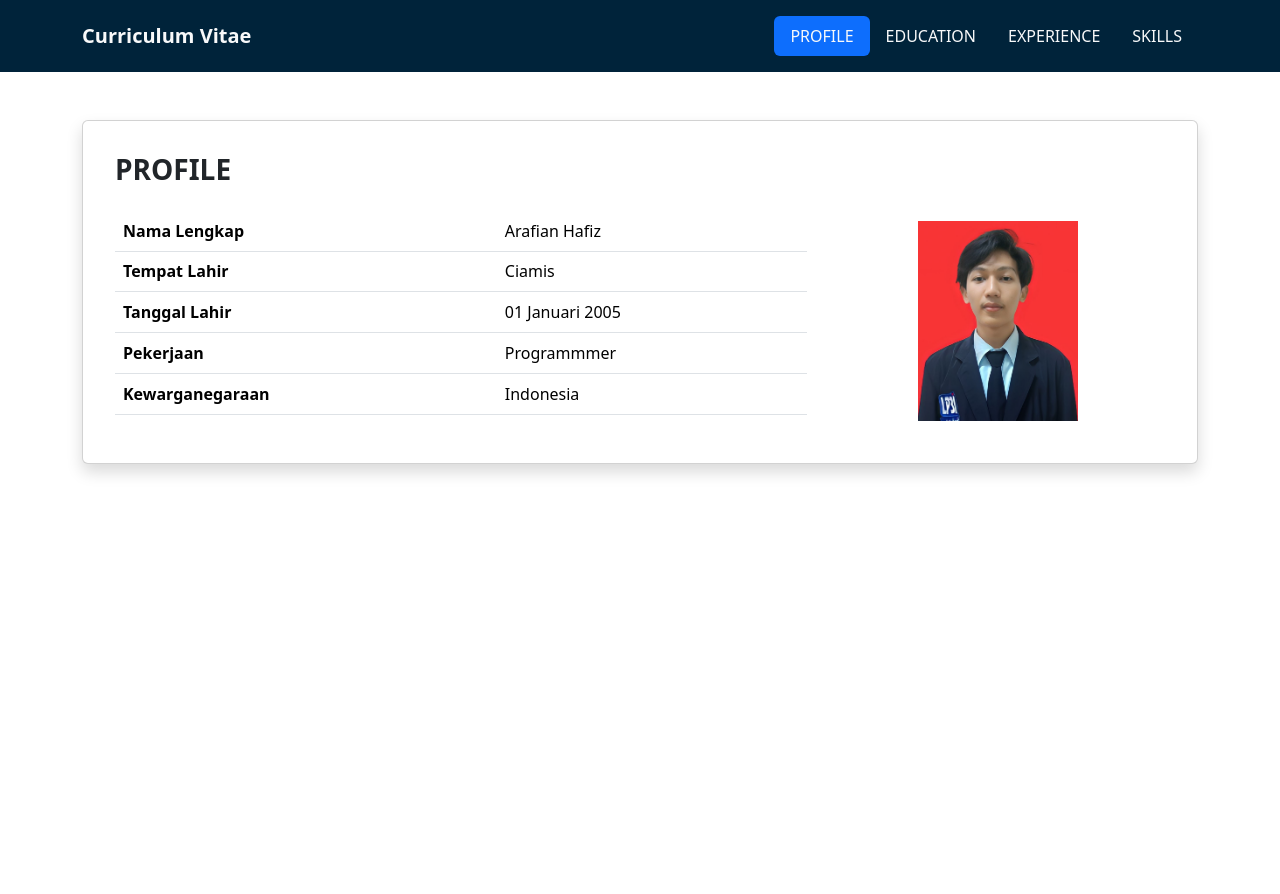
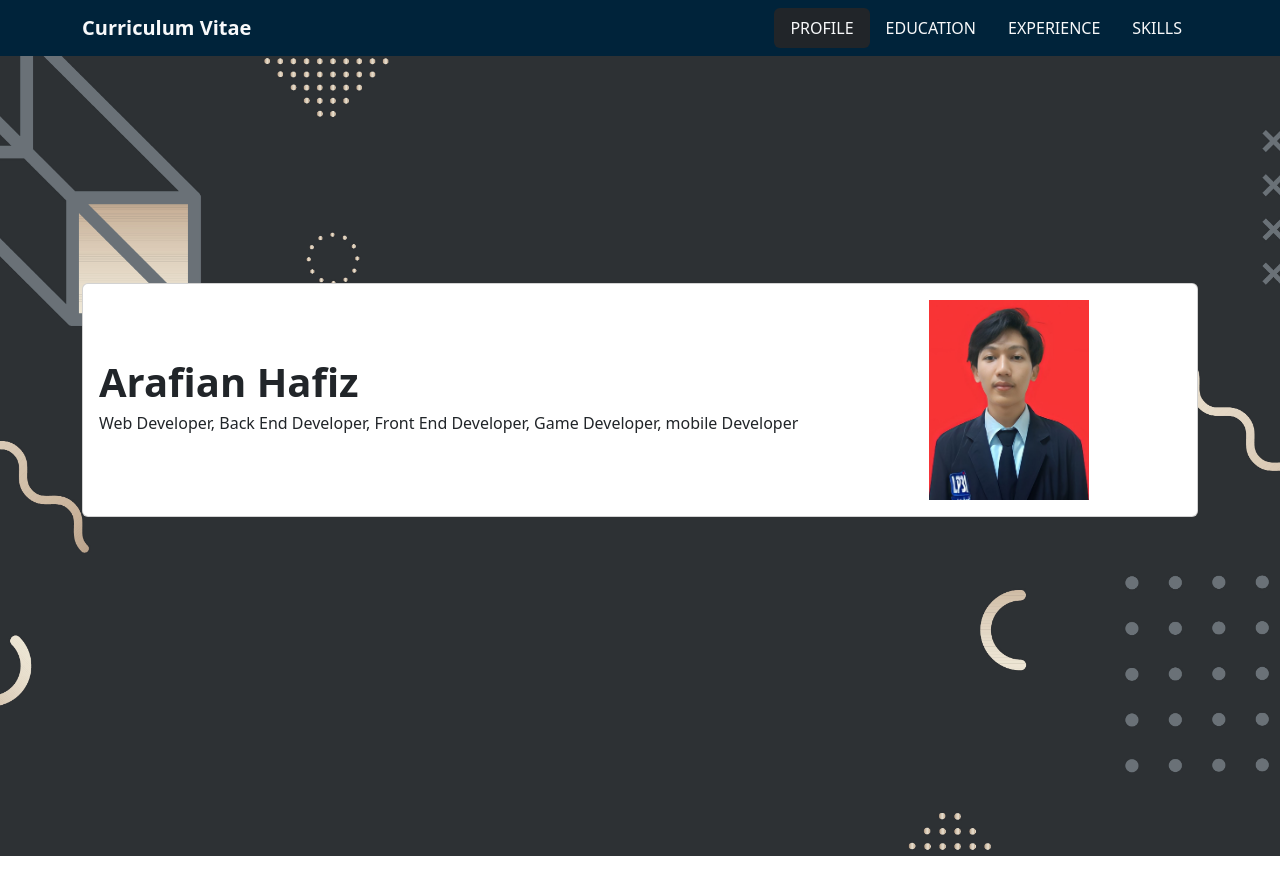
Before and after one commit to Arafian01/cv_bootstrap, a plain HTML site: page cv_bootsrap_final.html in a window 1280 px wide. Drawn offline with nearby package versions, Linux system fonts and the light colour scheme.

Commit message:
Update 1.4

```diff
--- a/cv_bootsrap_final.html
+++ b/cv_bootsrap_final.html
@@ -11,21 +11,32 @@
       .hero {
         width: 100%;
         height: 100vh;
-        background: url() top;
+        background: url(rm183-wan-11.jpg)top;
         background-size: cover;
         position: relative;
+      }
+      .valign {
+        position: absolute;
+        left: 50%;
+        top: 50%;
+        transform: translate(-50%, -50%);
+            }
+      @media screen and (max-width: 570px) {
+       .text-mobile {
+          font-size: 10px;
+        }
       }
     </style>
 </head>
 
 <body>
-  <nav class="navbar navbar-expand-lg p-3" style="background-color: #00233a;">
+  <nav class="navbar navbar-expand-lg" style="background-color: #00233a;">
     <div class="container">
       <a class="navbar-brand text-light fw-bold" href="cv_bootsrap_final.html">Curriculum Vitae </a>
-      <div class="nav justify-content-end">
+      <div class="nav justify-content-end text-mobile">
         <ul class="nav nav-pills ">
           <li class="nav-item">
-            <button class="nav-link text-light active" type="button" onclick="navigation('profile')"
+            <button class="nav-link text-light active bg-dark" type="button" onclick="navigation('profile')"
               data-bs-toggle="pill">PROFILE</button>
           </li>
           <li class="nav-item">
@@ -45,38 +56,21 @@
     </div>
     </div>
   </nav>
-  <section class="hero">
-    <div class="container">
-      <div class="card mt-5 shadow p-3 mb-5 rounded">
+  <div class="hero">
+    <di class="container valign">
+      <div class="card">
         <div class="card-body">
-          <h3 class="card-title fw-bold mb-4">
-            PROFILE
-          </h3>
           <div class="row">
-            <div class="col-lg-8">
-              <table class="table table-responsive">
-                <tbody>
-                  <tr>
-                    <th scope="row">Nama Lengkap</th>
-                    <td>Arafian Hafiz</td>
-                  <tr>
-                  <tr>
-                    <th scope="row">Tempat Lahir</th>
-                    <td>Ciamis</td>
-                  <tr>
-                    <th scope="row">Tanggal Lahir</th>
-                    <td>01 Januari 2005</td>
-                  </tr>
-                  <tr>
-                    <th scope="row">Pekerjaan</th>
-                    <td>Programmmer</td>
-                  </tr>
-                  <tr>
-                    <th scope="row">Kewarganegaraan</th>
-                    <td>Indonesia</td>
-                  </tr>
-                </tbody>
-              </table>
+            <div class="col-lg-8 my-auto">
+              <div class="row">
+                <h1 class="fw-bold">Arafian Hafiz</h1>
+              </div>
+              <div class="row">
+                <h6>
+                  Web Developer, Back End Developer, Front End Developer, Game
+                  Developer, mobile Developer
+                </h6>
+              </div>
             </div>
             <div class="col-lg-4 text-center my-auto">
               <img src="profile.jpg" class="img-fluid" alt="Profile" style="height: 200px" />
@@ -85,7 +79,7 @@
         </div>
       </div>
     </div>
-  </section>
+  </div>
   <div class="container">
     <div id="profile">
 
```
